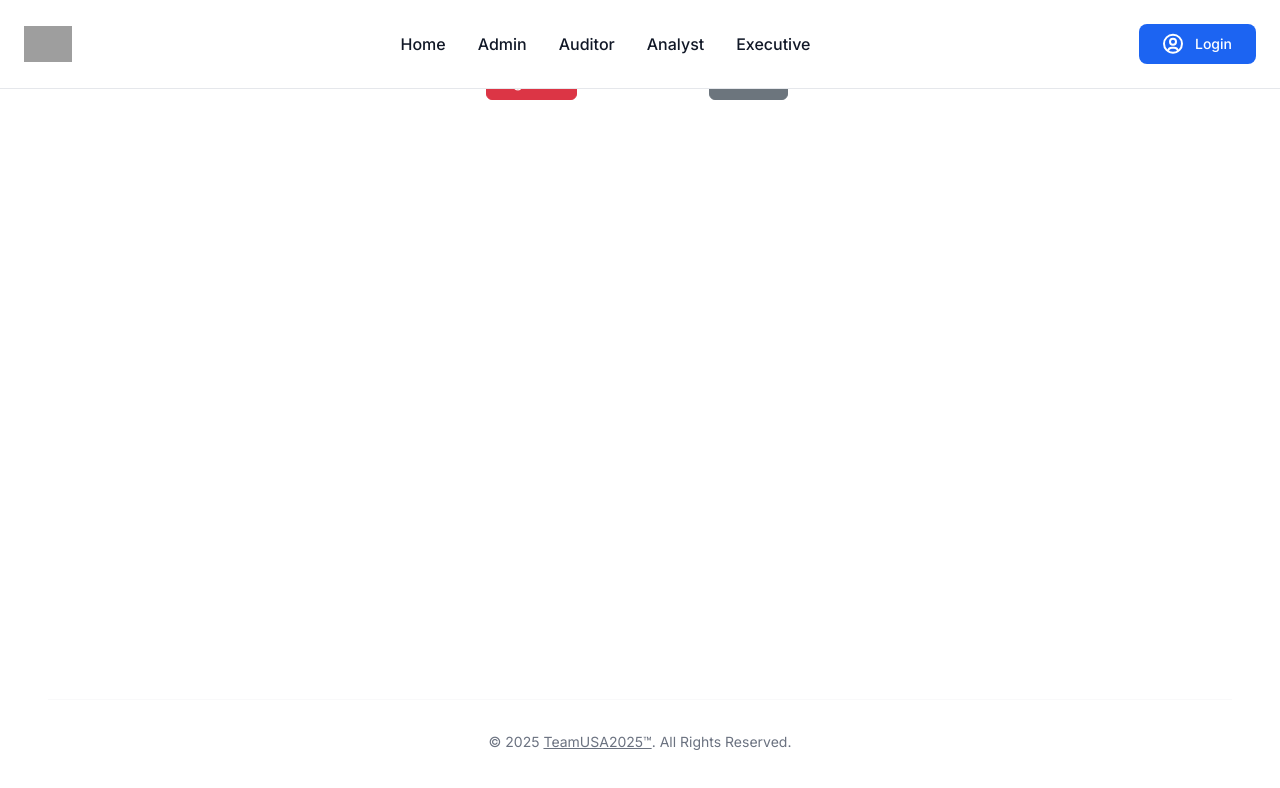
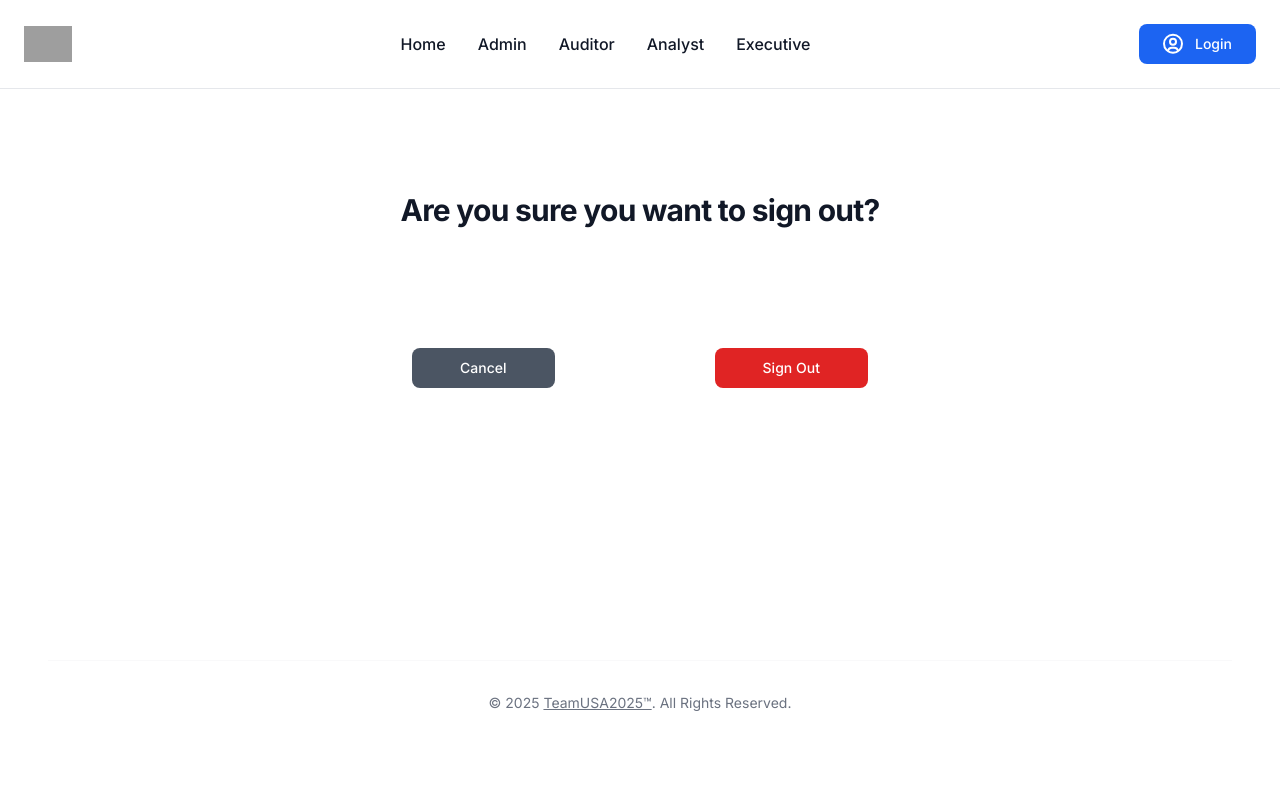
Before and after one commit to teamusa2025/teamusa2025-project, a Next.js app: page /auth/signout in a window 1280 px wide. Shown: the top 788 px of the page. Built offline with nearby package versions, Linux system fonts and the light colour scheme; no server answers; grey boxes are pictures that could not be loaded.

Commit message:
Set up the Logout Page

```diff
--- a/src/app/auth/signout/page.tsx
+++ b/src/app/auth/signout/page.tsx
@@ -1,27 +1,32 @@
 'use client';
 
-import { signOut } from 'next-auth/react';
-import { Button, Col, Row } from 'react-bootstrap';
-
-/** After the user clicks the "SignOut" link in the NavBar, log them out and display this page. */
+/** After the user clicks the "SignOut" link in the NavBar, display this page to ensure they want to sign out. */
 const SignOut = () => (
-  <Col id="signout-page" className="py-3 text-center">
-    <h2>Do you want to sign out?</h2>
-    <Row>
-      <Col xs={4} />
-      <Col>
-        <Button variant="danger" onClick={() => signOut({ callbackUrl: '/', redirect: true })}>
+  <section className="my-20 bg-white py-2 dark:bg-gray-900">
+    <div className="mx-auto my-5 max-w-screen-xl px-4 py-2 lg:px-6 lg:py-16">
+      <div className="mx-auto max-w-screen-sm text-center">
+        <p className="mb-4 py-5 text-3xl font-bold tracking-tight text-gray-900 dark:text-white md:text-3xl">
+          Are you sure you want to sign out?
+        </p>
+        <a
+          href="/"
+          className="focus:ring-primary-300 dark:focus:ring-primary-900 mx-20 my-5 inline-flex rounded-lg
+          bg-gray-600 px-5 py-2.5 text-center text-sm font-medium text-white no-underline hover:bg-gray-800
+          focus:outline-none focus:ring-4"
+        >
+          Cancel
+        </a>
+        <a
+          href="/"
+          className="focus:ring-primary-300 dark:focus:ring-primary-900 mx-20 my-5 inline-flex rounded-lg
+          bg-red-600 px-5 py-2.5 text-center text-sm font-medium text-white no-underline hover:bg-red-800
+          focus:outline-none focus:ring-4"
+        >
           Sign Out
-        </Button>
-      </Col>
-      <Col>
-        <Button variant="secondary" href="/">
-          Cancel
-        </Button>
-      </Col>
-      <Col xs={4} />
-    </Row>
-  </Col>
+        </a>
+      </div>
+    </div>
+  </section>
 );
 
 export default SignOut;
```
